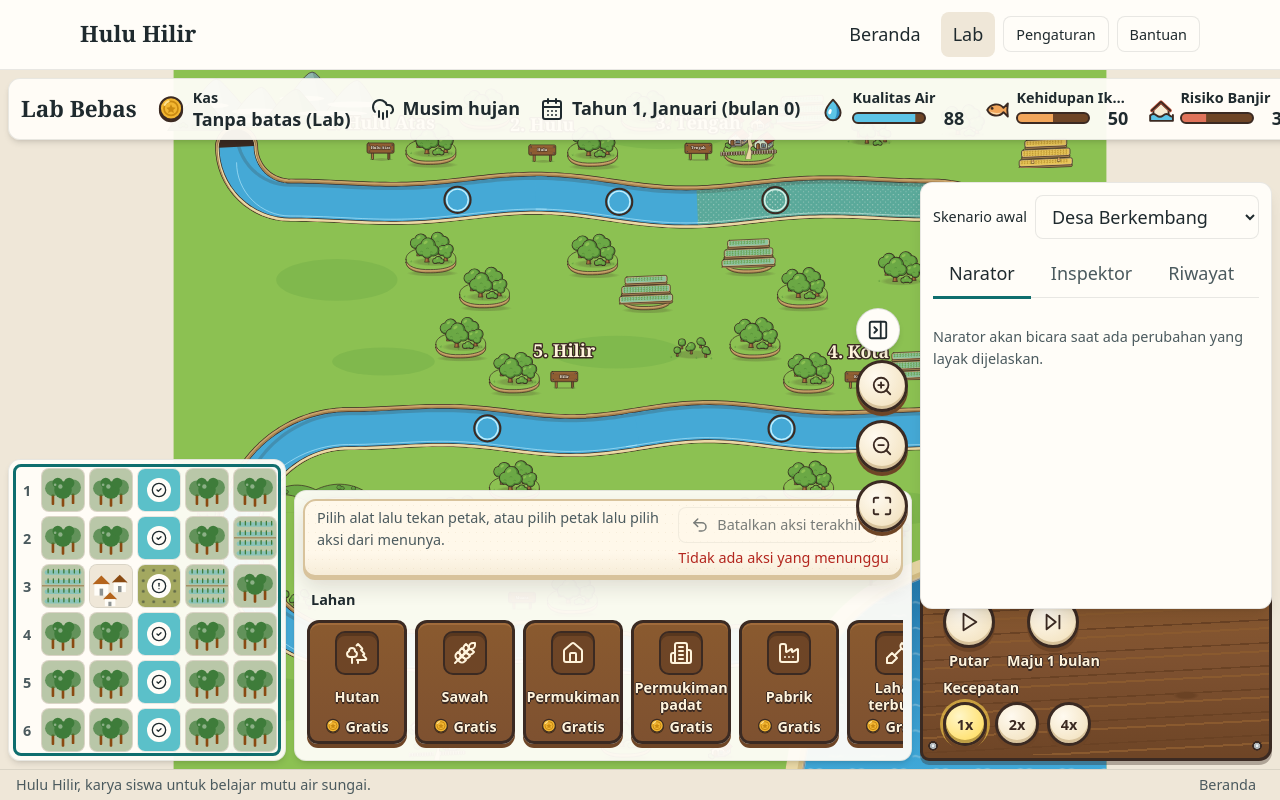
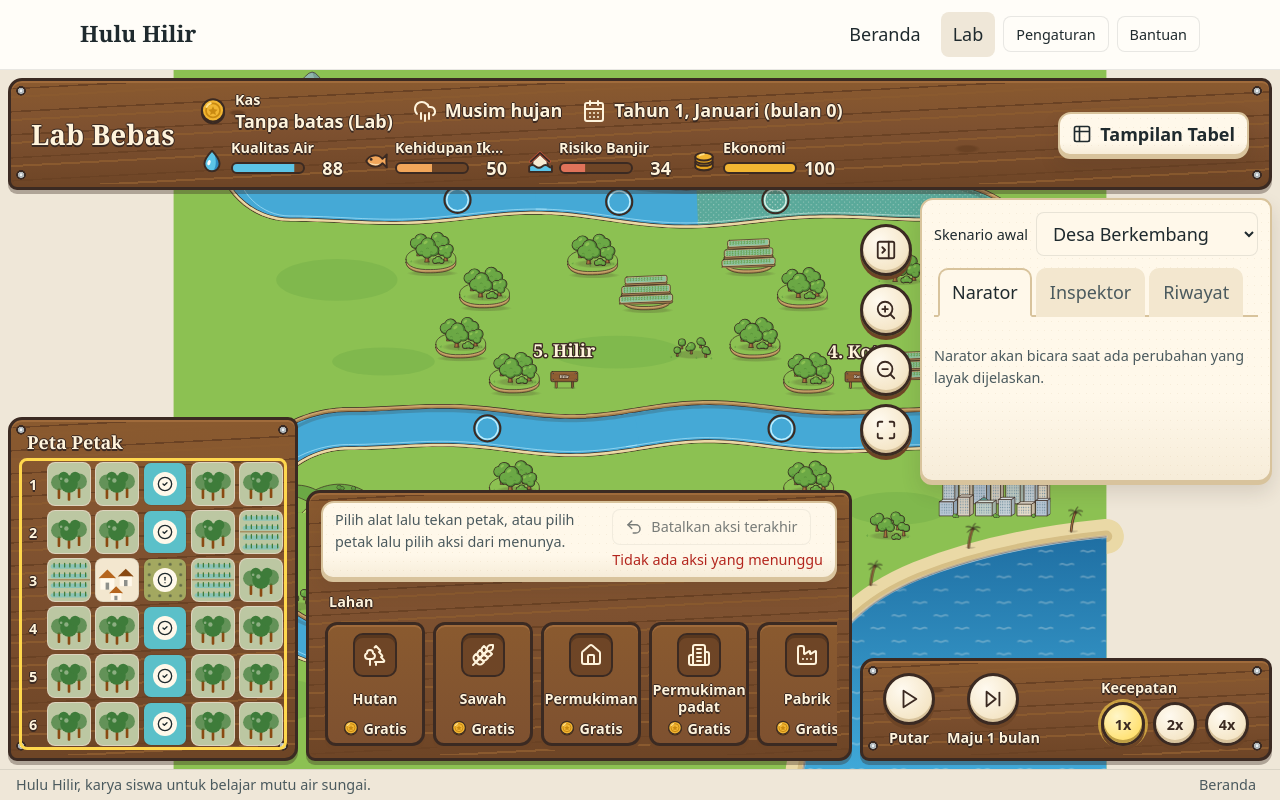
Before and after one commit to benditandayusaputra/hulu_hilir, a SvelteKit app: page /lab in a window 1280 px wide. Built offline with nearby package versions, Linux system fonts and the light colour scheme.

Commit message:
:sparkles: Susun Lab di grid dan apungkan panel aksi dekat lahan

```diff
--- a/package.json
+++ b/package.json
@@ -30,6 +30,7 @@
 		]
 	},
 	"dependencies": {
+		"@floating-ui/dom": "^1.8.0",
 		"@fontsource-variable/fraunces": "^5.3.0",
 		"@fontsource-variable/plus-jakarta-sans": "^5.3.0",
 		"@lucide/svelte": "^1.47.0",
--- a/src/lib/components/river/RiverStage.svelte
+++ b/src/lib/components/river/RiverStage.svelte
@@ -66,7 +66,7 @@
 	{#if compact && firstInView !== null && lastInView !== null}
 		<span
 			aria-hidden="true"
-			class="camera-window pointer-events-none absolute -inset-x-1 rounded-[var(--radius-control)] border-[3px] border-primary"
+			class="camera-window pointer-events-none absolute -inset-x-1 rounded-[var(--radius-control)] border-[3px]"
 			style:--first={firstInView - 1}
 			style:--count={lastInView - firstInView + 1}
 		></span>
--- a/src/lib/components/river/SegmentRow.svelte
+++ b/src/lib/components/river/SegmentRow.svelte
@@ -46,7 +46,7 @@
 	class={compact ? 'grid grid-cols-[1.25rem_1fr] items-center gap-1' : 'flex flex-col gap-1'}
 >
 	{#if compact}
-		<span aria-hidden="true" class="text-center text-sm font-semibold text-ink-muted">{index}</span>
+		<span aria-hidden="true" class="text-center text-sm font-bold">{index}</span>
 		<span id={labelId} class="sr-only">{segmentLabel(index)}</span>
 	{:else}
 		<span id={labelId} class="text-sm font-medium">{segmentLabel(index)}</span>
--- a/src/lib/components/river/TileActionPanel.svelte
+++ b/src/lib/components/river/TileActionPanel.svelte
@@ -274,17 +274,19 @@
 	<section
 		bind:this={panel}
 		aria-labelledby={titleId}
-		class="rounded-[var(--radius-card)] border-[1.5px] border-primary/40 bg-surface p-4"
+		class="wood wood-nails flex min-h-0 flex-col gap-2 overflow-y-auto px-3 pt-3 pb-3.5"
 	>
 		<h2
 			id={titleId}
 			bind:this={heading}
 			tabindex="-1"
-			class="mb-3 text-lg focus-visible:outline-offset-4"
+			class="px-3 text-lg leading-tight focus-visible:outline-offset-4"
 		>
 			{title}
 		</h2>
-		{@render body()}
+		<div class="paper p-4">
+			{@render body()}
+		</div>
 	</section>
 {:else}
 	<Sheet bind:open={sheetOpen} {title}>
--- a/src/lib/components/ui/Tabs.svelte
+++ b/src/lib/components/ui/Tabs.svelte
@@ -42,7 +42,7 @@
 	role="tablist"
 	aria-label={label}
 	bind:this={list}
-	class="flex flex-wrap gap-1 border-b-[1.5px] border-ink/10"
+	class="flex flex-wrap gap-1 border-b-2 border-paper-edge px-1"
 >
 	{#each tabs as tab, index (tab.id)}
 		<button
@@ -58,9 +58,9 @@
 			}}
 			onfocus={() => (focused = tab.id)}
 			onkeydown={(event) => handleKey(event, index)}
-			class="-mb-[1.5px] min-h-11 border-b-[3px] px-4 py-2 font-medium {active === tab.id
-				? 'border-primary text-ink'
-				: 'border-transparent text-ink-muted hover:text-ink'}"
+			class="-mb-[2px] min-h-11 rounded-t-[10px] border-2 px-3 py-2 font-medium {active === tab.id
+				? 'border-paper-edge border-b-surface bg-surface text-ink'
+				: 'border-transparent bg-surface-2 text-ink-muted hover:text-ink'}"
 		>
 			{tab.label}
 		</button>
--- a/src/routes/lab/+page.svelte
+++ b/src/routes/lab/+page.svelte
@@ -1,11 +1,14 @@
 <script lang="ts">
+	import { autoUpdate, computePosition, flip, offset, shift, size } from '@floating-ui/dom';
 	import Grid3x3 from '@lucide/svelte/icons/grid-3x3';
+	import PanelRight from '@lucide/svelte/icons/panel-right';
 	import PanelRightClose from '@lucide/svelte/icons/panel-right-close';
 	import PanelRightOpen from '@lucide/svelte/icons/panel-right-open';
 	import Table2 from '@lucide/svelte/icons/table-2';
 	import X from '@lucide/svelte/icons/x';
 	import { setContext, tick, untrack } from 'svelte';
 	import { page } from '$app/state';
+	import RoundButton from '$lib/components/hud/art/RoundButton.svelte';
 	import LineChart from '$lib/components/charts/LineChart.svelte';
 	import EventDialog from '$lib/components/river/EventDialog.svelte';
 	import IndicatorPanel from '$lib/components/river/IndicatorPanel.svelte';
@@ -22,6 +25,7 @@
 	import Dialog from '$lib/components/ui/Dialog.svelte';
 	import Sheet from '$lib/components/ui/Sheet.svelte';
 	import Tabs from '$lib/components/ui/Tabs.svelte';
+	import Tooltip from '$lib/components/ui/Tooltip.svelte';
 	import WorldArt from '$lib/components/world/art/WorldArt.svelte';
 	import CameraControls from '$lib/components/world/CameraControls.svelte';
 	import RiverWorld from '$lib/components/world/RiverWorld.svelte';
@@ -48,9 +52,9 @@
 		WATER_COLUMN,
 		type CellRef
 	} from '$lib/state/simulation.svelte';
-	import { intersects } from '$lib/world/camera';
+	import { intersects, worldToScreen } from '$lib/world/camera';
 	import { cameraKey, WorldCamera } from '$lib/world/camera.svelte';
-	import { segmentLayout } from '$lib/world/layout';
+	import { plotById, segmentLayout } from '$lib/world/layout';
 
 	const defaultPreset: LabPresetId = 'desa';
 	const demoPreset = 'demo';
@@ -60,6 +64,8 @@
 	const presetSelectId = 'pilihan-skenario';
 	const tableId = 'tabel-sungai';
 	const sidePanelId = 'panel-samping';
+	const FLOAT_GAP_PX = 28;
+	const FLOAT_PADDING_PX = 8;
 
 	function presetOf(value: string | null): LabScenarioId {
 		if (value === demoPreset) return demoPreset;
@@ -95,6 +101,10 @@
 	let panelSheetOpen = $state(false);
 	let panelOpen = $state(true);
 	let activeTab = $state('narrator');
+	let floating = $state<HTMLDivElement | null>(null);
+	let freeArea = $state<HTMLDivElement | null>(null);
+	let floatPlaced = $state(false);
+	let repositionPanel: (() => void) | null = null;
 
 	let phoneMatch = $state(false);
 	let desktopMatch = $state(true);
@@ -157,6 +167,9 @@
 		return '';
 	});
 
+	const chipClass =
+		'paper inline-flex min-h-11 items-center gap-2 px-3 text-base font-semibold hover:bg-surface-2';
+
 	function flyToCell(cell: CellRef, close = false): void {
 		const tile = cellTileId(cell);
 		if (tile === null) void camera.flyToSegment(cell.segment, close);
@@ -187,6 +200,63 @@
 		if (mapButton !== null) mapButton.focus();
 		else stageSection?.focus();
 	}
+
+	function anchorOf(cell: CellRef): { x: number; y: number } {
+		const tile = cellTileId(cell);
+		const plot = tile === null ? null : plotById(tile);
+		return plot?.center ?? segmentLayout(cell.segment).anchor;
+	}
+
+	$effect(() => {
+		const element = floating;
+		const bounds = freeArea;
+		const cell = session.selection;
+		const stageRoot = root;
+		if (element === null || bounds === null || cell === null || stageRoot === null) return;
+		const reference = {
+			getBoundingClientRect: () =>
+				untrack(() => {
+					const origin = stageRoot.getBoundingClientRect();
+					const anchor = anchorOf(cell);
+					const point = worldToScreen(camera.current, camera.view, anchor.x, anchor.y);
+					return new DOMRect(origin.left + point.x, origin.top + point.y, 0, 0);
+				})
+		};
+		const update = (): void => {
+			void computePosition(reference, element, {
+				placement: 'right',
+				middleware: [
+					offset(FLOAT_GAP_PX),
+					flip({ boundary: bounds, fallbackPlacements: ['left', 'bottom', 'top'] }),
+					shift({ boundary: bounds, crossAxis: true, padding: FLOAT_PADDING_PX }),
+					size({
+						boundary: bounds,
+						padding: FLOAT_PADDING_PX,
+						apply: ({ availableHeight }) => {
+							element.style.maxHeight = `${Math.max(0, availableHeight)}px`;
+						}
+					})
+				]
+			}).then(({ x, y }) => {
+				element.style.left = `${x}px`;
+				element.style.top = `${y}px`;
+				floatPlaced = true;
+			});
+		};
+		repositionPanel = update;
+		const stop = autoUpdate(reference, element, update);
+		return () => {
+			stop();
+			repositionPanel = null;
+			floatPlaced = false;
+		};
+	});
+
+	$effect(() => {
+		void camera.current;
+		void camera.view;
+		repositionPanel?.();
+	});
 
 	function requestPreset(preset: LabScenarioId): void {
 		if (preset === currentPreset) return;
@@ -333,50 +403,50 @@
 		aria-labelledby="judul-peta-petak"
 		onfocusin={() => (stageFocused = true)}
 		onfocusout={() => (stageFocused = false)}
-		class="pointer-events-auto shrink-0 focus-visible:outline-offset-4 {desktop
-			? 'rounded-[var(--radius-card)] border-[1.5px] border-ink/10 bg-surface/95 p-2 shadow-md'
-			: ''}"
+		class="pointer-events-auto focus-visible:outline-offset-4 {desktop
+			? 'lab-map wood wood-nails flex flex-col gap-1.5 px-3 pt-2 pb-3'
+			: 'flex flex-wrap gap-2'}"
 	>
-		<h2 id="judul-peta-petak" class="sr-only">{lab.tileMap}</h2>
+		<h2 id="judul-peta-petak" class={desktop ? 'px-1 text-base' : 'sr-only'}>{lab.tileMap}</h2>
 		{#if desktop}
 			{@render stageMap(true)}
 		{:else}
-			<div class="flex flex-wrap gap-2">
 			<button
 				type="button"
 				bind:this={mapButton}
 				aria-haspopup="dialog"
 				onclick={() => (mapOpen = true)}
-					class="inline-flex min-h-11 items-center gap-2 rounded-[var(--radius-control)] border-[1.5px] border-ink/15 bg-surface px-3 font-medium"
+				class={chipClass}
 			>
 				<Grid3x3 size={20} aria-hidden="true" />
 				{lab.tileMap}
 			</button>
 			{#if viewport === 'phone'}
-					<Button
-						variant="secondary"
+				<button
+					type="button"
 					aria-haspopup="dialog"
 					onclick={() => (panelSheetOpen = true)}
+					class={chipClass}
 				>
+					<PanelRight size={20} aria-hidden="true" />
 					{lab.panelTitle}
-					</Button>
+				</button>
 			{/if}
-			</div>
 		{/if}
 	</section>
 {/snippet}
 
 {#snippet tableToggle()}
-	<Button
-		variant="secondary"
-		size="sm"
+	<button
+		type="button"
 		aria-expanded={tableOpen}
 		aria-controls={tableId}
 		onclick={() => (tableOpen = !tableOpen)}
+		class={chipClass}
 	>
-		{#snippet icon()}<Table2 size={18} />{/snippet}
-		{lab.tableToggle}
-	</Button>
+		<Table2 size={20} aria-hidden="true" />
+		<span><span class="max-sm:sr-only">{lab.tableTogglePrefix}</span> {lab.tableToggleShort}</span>
+	</button>
 {/snippet}
 
 <RiverSprites />
@@ -391,29 +461,27 @@
 		}}
 	/>
 
-	<div class="pointer-events-none absolute inset-x-2 top-2 flex items-start gap-2">
+	<div class="lab-grid pointer-events-none absolute inset-2">
+		<div bind:this={freeArea} class="lab-free"></div>
+
 		<section
 			aria-labelledby="judul-lab"
-			class="pointer-events-auto flex min-w-0 flex-1 flex-wrap items-center gap-x-5 gap-y-2 rounded-[var(--radius-card)] border-[1.5px] border-ink/10 bg-surface/95 px-3 py-2 shadow-md lg:flex-none"
+			class="lab-hud wood wood-nails pointer-events-auto flex min-w-0 flex-wrap items-center gap-x-6 gap-y-1.5 px-4 py-2 sm:px-5"
 		>
-			<h1 id="judul-lab" class="text-lg max-sm:sr-only">{lab.title}</h1>
-			{#if !desktop}
-				<div class="flex flex-wrap items-center gap-2 max-sm:w-full">
-					{@render stageSectionView()}
-					{@render tableToggle()}
-				</div>
-			{/if}
+			<h1 id="judul-lab" class="text-xl max-xl:sr-only">{lab.title}</h1>
 			<h2 class="sr-only">{lab.indicatorsTitle}</h2>
-			<div class="min-w-0 flex-1 max-lg:basis-full lg:flex-none">
+			<div class="min-w-0 max-lg:basis-full lg:flex-1">
 				<IndicatorPanel />
 			</div>
 			{#if weatherText !== '' || session.enforcementActive}
-				<p class="flex flex-wrap gap-1 text-sm">
+				<p class="flex flex-wrap gap-1 text-sm text-shadow-none">
 					{#if weatherText !== ''}
-						<span class="rounded-[var(--radius-chip)] bg-surface-2 px-2 py-0.5">{weatherText}</span>
+						<span class="rounded-[var(--radius-chip)] bg-surface-2 px-2 py-0.5 text-ink"
+							>{weatherText}</span
+						>
 					{/if}
 					{#if session.enforcementActive}
-						<span class="rounded-[var(--radius-chip)] bg-surface-2 px-2 py-0.5">
+						<span class="rounded-[var(--radius-chip)] bg-surface-2 px-2 py-0.5 text-ink">
 							{lab.enforcementActive}
 						</span>
 					{/if}
@@ -423,13 +491,76 @@
 				{@render tableToggle()}
 			{/if}
 		</section>
+
+		{#if desktop}
+			{@render stageSectionView()}
+		{:else}
+			<div class="lab-chips pointer-events-auto flex flex-wrap items-start gap-2">
+				{@render stageSectionView()}
+				{@render tableToggle()}
 			</div>
+		{/if}
+
+		<section
+			aria-labelledby="judul-hotbar"
+			class="lab-bar wood pointer-events-auto min-w-0 px-2 pt-2 pb-1 sm:px-3"
+		>
+			<h2 id="judul-hotbar" class="sr-only">{lab.paletteTitle}</h2>
+			<Toolbox compact={!desktop} />
+		</section>
+
+		<div class="lab-side flex min-h-0 items-center justify-end gap-2">
+			<div class="pointer-events-auto flex flex-col items-center gap-2">
+				{#if viewport !== 'phone'}
+					<Tooltip text={panelOpen ? lab.panelHide : lab.panelShow} side="left">
+						{#snippet children(describedBy)}
+							<RoundButton
+								label={panelOpen ? lab.panelHide : lab.panelShow}
+								aria-expanded={panelOpen}
+								aria-controls={sidePanelId}
+								aria-describedby={describedBy}
+								onclick={() => (panelOpen = !panelOpen)}
+							>
+								{#if panelOpen}
+									<PanelRightClose size={22} aria-hidden="true" />
+								{:else}
+									<PanelRightOpen size={22} aria-hidden="true" />
+								{/if}
+							</RoundButton>
+						{/snippet}
+					</Tooltip>
+				{/if}
+				<CameraControls small={viewport === 'phone'} />
+			</div>
+
+			{#if viewport !== 'phone'}
+				<aside
+					id={sidePanelId}
+					aria-label={lab.panelTitle}
+					class="lab-panel paper pointer-events-auto flex flex-col gap-3 self-stretch overflow-y-auto p-3 {panelOpen
+						? ''
+						: 'hidden'}"
+				>
+					{@render scenarioPicker()}
+					{@render panelTabsView()}
+				</aside>
+			{/if}
+		</div>
+
+		<section
+			id={timeSectionId}
+			tabindex="-1"
+			aria-label={lab.timeRegion}
+			class="lab-time pointer-events-auto focus-visible:outline-offset-4"
+		>
+			<TimeControls stacked={viewport === 'phone'} />
+		</section>
 
 		{#if tableOpen}
 			<section
 				id={tableId}
 				aria-labelledby="judul-tabel"
-			class="absolute top-28 left-1/2 z-20 max-h-[calc(100%-9rem)] w-[min(46rem,calc(100%-1rem))] -translate-x-1/2 overflow-auto rounded-[var(--radius-card)] border-[1.5px] border-ink/10 bg-surface p-4 shadow-lg"
+				class="lab-table paper pointer-events-auto z-20 min-h-0 overflow-auto p-4"
 			>
 				<div class="mb-3 flex items-start justify-between gap-2">
 					<h2 id="judul-tabel" class="text-lg">{lab.tableToggle}</h2>
@@ -441,81 +572,20 @@
 				<RiverTableView />
 			</section>
 		{/if}
-
-	{#if viewport !== 'phone'}
-		<aside
-			id={sidePanelId}
-			aria-label={lab.panelTitle}
-			class="pointer-events-auto absolute top-28 right-2 bottom-40 z-10 flex w-[min(22rem,calc(100%-1rem))] flex-col gap-3 overflow-y-auto rounded-[var(--radius-card)] border-[1.5px] border-ink/10 bg-surface p-3 shadow-lg {panelOpen
-				? ''
-				: 'hidden'}"
-		>
-			{@render scenarioPicker()}
-			{@render panelTabsView()}
-		</aside>
-	{/if}
-
-	<div
-		class="pointer-events-none absolute top-1/2 z-10 -translate-y-1/2 {panelOpen &&
-		viewport !== 'phone'
-			? 'right-[calc(min(22rem,100%-1rem)+1.25rem)]'
-			: 'right-2'}"
-	>
-		<div class="pointer-events-auto flex flex-col gap-2">
-			{#if viewport !== 'phone'}
-				<button
-					type="button"
-					aria-expanded={panelOpen}
-					aria-controls={sidePanelId}
-					aria-label={panelOpen ? lab.panelHide : lab.panelShow}
-					onclick={() => (panelOpen = !panelOpen)}
-					class="grid size-11 place-items-center rounded-full border-[1.5px] border-ink/15 bg-surface text-ink shadow-md hover:bg-surface-2"
-				>
-					{#if panelOpen}
-						<PanelRightClose size={22} aria-hidden="true" />
-					{:else}
-						<PanelRightOpen size={22} aria-hidden="true" />
-					{/if}
-				</button>
-			{/if}
-			<CameraControls />
-		</div>
 	</div>
 
 	{#if desktop && session.selection !== null}
 		<div
-			class="absolute top-28 left-[calc(50%+8rem)] z-20 max-h-[calc(100%-18rem)] w-[min(22rem,calc(50%-9rem))] min-w-72 overflow-y-auto shadow-lg"
+			bind:this={floating}
+			class="absolute top-0 left-0 z-20 flex w-72 flex-col drop-shadow-lg {floatPlaced
+				? ''
+				: 'opacity-0'}"
 		>
 			{#key `${session.selection.segment}-${session.selection.column}`}
 				<TileActionPanel cell={session.selection} inline={true} onclose={closePanel} />
 			{/key}
 		</div>
 	{/if}
-
-	<div
-		class="pointer-events-none absolute inset-x-2 bottom-2 flex flex-col gap-2 md:flex-row md:items-end"
-	>
-		{#if desktop}
-			{@render stageSectionView()}
-		{/if}
-
-		<section
-			aria-labelledby="judul-hotbar"
-			class="pointer-events-auto min-w-0 flex-1 rounded-[var(--radius-card)] border-[1.5px] border-ink/10 bg-surface/95 p-2 shadow-md"
-		>
-			<h2 id="judul-hotbar" class="sr-only">{lab.paletteTitle}</h2>
-			<Toolbox compact={!desktop} />
-		</section>
-
-		<section
-			id={timeSectionId}
-			tabindex="-1"
-			aria-label={lab.timeRegion}
-			class="pointer-events-auto shrink-0 focus-visible:outline-offset-4 max-md:order-first md:w-[22rem]"
-		>
-			<TimeControls stacked={viewport === 'phone'} />
-		</section>
-	</div>
 </div>
 
 {#if !desktop && session.selection !== null}
@@ -554,3 +624,95 @@
 </Dialog>
 
 <EventDialog />
+
+<style>
+	.lab-grid {
+		display: grid;
+		gap: 0.5rem;
+		grid-template-columns: minmax(0, 1fr) auto;
+		grid-template-rows: auto auto minmax(0, 1fr) auto auto;
+		grid-template-areas:
+			'hud hud'
+			'chips chips'
+			'free time'
+			'free side'
+			'bar bar';
+	}
+
+	.lab-free {
+		grid-area: free;
+	}
+
+	.lab-hud {
+		grid-area: hud;
+	}
+
+	.lab-chips {
+		grid-area: chips;
+	}
+
+	.lab-bar {
+		grid-area: bar;
+	}
+
+	.lab-side {
+		grid-area: side;
+	}
+
+	.lab-panel {
+		width: min(22rem, calc(100vw - 5rem));
+	}
+
+	.lab-time {
+		grid-area: time;
+		align-self: end;
+		justify-self: end;
+	}
+
+	.lab-table {
+		grid-area: free;
+		grid-column: 1 / -1;
+		justify-self: center;
+		width: min(46rem, 100%);
+	}
+
+	@media (min-width: 640px) {
+		.lab-grid {
+			grid-template-columns: minmax(0, 1fr) auto;
+			grid-template-rows: auto auto minmax(0, 1fr) auto;
+			grid-template-areas:
+				'hud hud'
+				'chips chips'
+				'free side'
+				'bar time';
+		}
+
+		.lab-time {
+			justify-self: stretch;
+		}
+	}
+
+	@media (min-width: 1024px) {
+		.lab-grid {
+			grid-template-columns: auto minmax(0, 1fr) auto;
+			grid-template-rows: auto minmax(0, 1fr) auto;
+			grid-template-areas:
+				'hud hud hud'
+				'map free side'
+				'map bar time';
+		}
+
+		.lab-free {
+			grid-row: 2 / 4;
+		}
+
+		.lab-hud {
+			justify-self: start;
+		}
+
+		.lab-map {
+			grid-area: map;
+			align-self: end;
+		}
+	}
+</style>
```
Also changed, not shown: 1 other file (tests, documents, lock files or other folders). Lines whose indentation alone changed are shown as unchanged.
